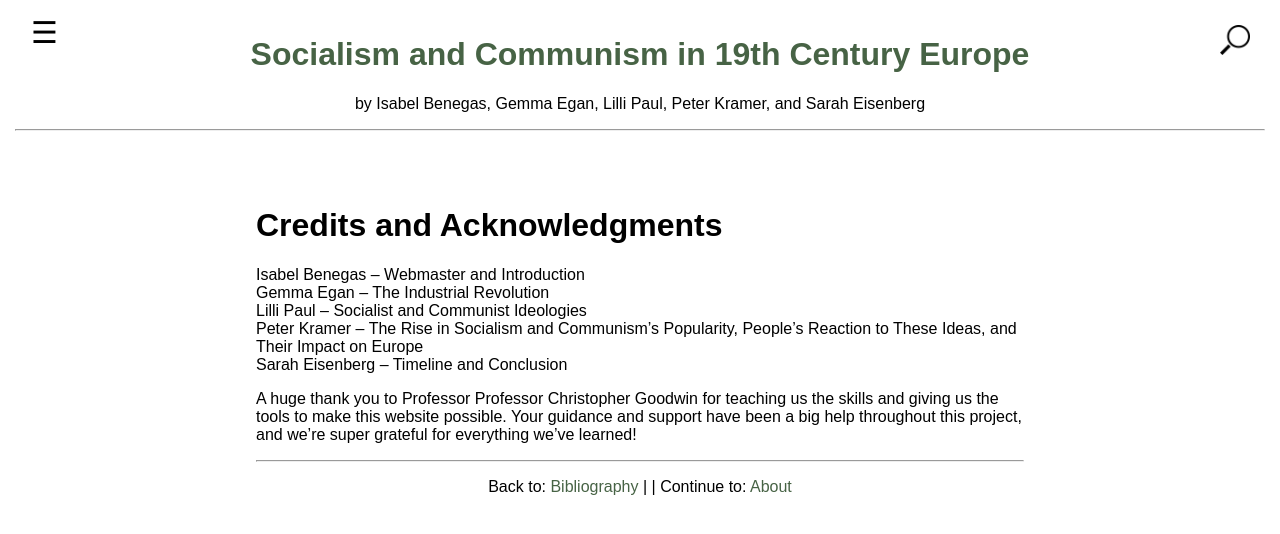
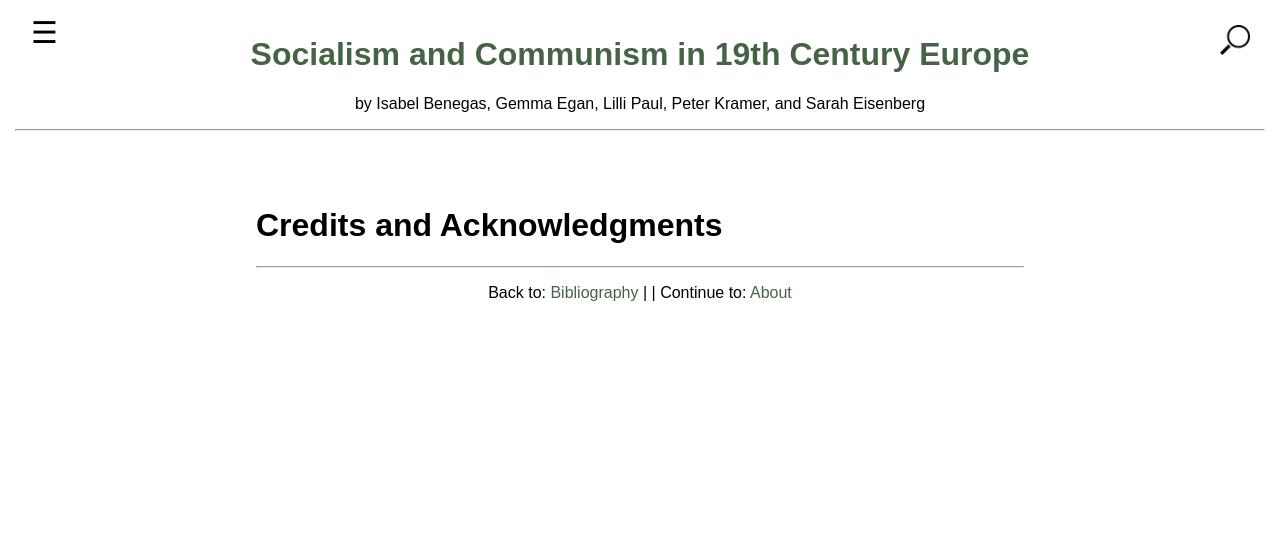
Before and after one commit to isabelbenegas/Isabel-Benegas-EUH3205, a Jekyll site: the page built from 006_credits_acknowledgments.md, in a window 1280 px wide. Shown: the top 534 px of the page. Built offline with Jekyll 4.4.1, drawn with Linux system fonts in a browser that asks for light colours.

Commit message:
Update 006_credits_acknowledgments.md

```diff
--- a/006_credits_acknowledgments.md
+++ b/006_credits_acknowledgments.md
@@ -4,11 +4,3 @@ title: Credits
 number: 6
 ---
 # Credits and Acknowledgments
-
-Isabel Benegas – Webmaster and Introduction
-Gemma Egan – The Industrial Revolution
-Lilli Paul – Socialist and Communist Ideologies
-Peter Kramer – The Rise in Socialism and Communism’s Popularity, People's Reaction to These Ideas, and Their Impact on Europe
-Sarah Eisenberg – Timeline and Conclusion
-
-A huge thank you to Professor Professor Christopher Goodwin for teaching us the skills and giving us the tools to make this website possible. Your guidance and support have been a big help throughout this project, and we’re super grateful for everything we’ve learned!
```
